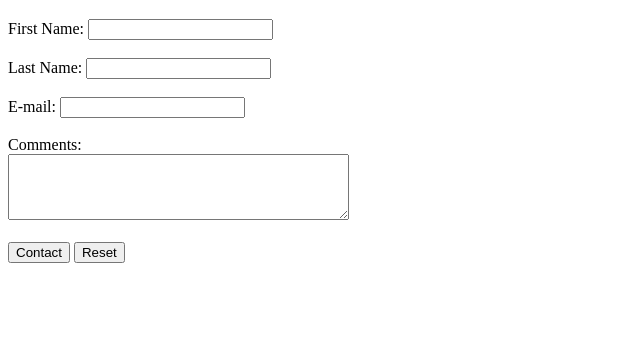
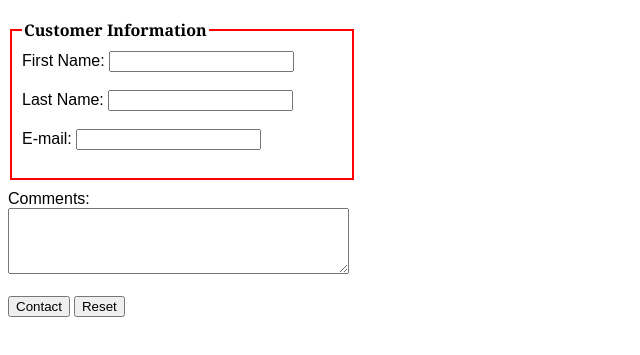
Before and after one commit to Michael1234567890993828/9.4, a plain HTML site: page index.html in a window 1280 px wide. Shown: the part 61-416 px from the top of the page, without its empty margins (0-640 px from the left). Drawn offline with Linux system fonts and the light colour scheme.

Commit message:
code fixed

```diff
--- a/index.html
+++ b/index.html
@@ -1,43 +1,43 @@
+
 <!DOCTYPE html>
 <html lang="en">
 <head>
     <meta charset="UTF-8">
     <meta name="viewport" content="width=device-width, initial-scale=1.0">
     <title>Contact Form</title>
-   <style>
+    <style>
         fieldset {
             width: 320px;
-            border: 2px ridge #ff0000;
+            border: 2px solid #ff0000;
             padding: 10px;
             margin-bottom: 10px;
         }
+
         legend {
             font-family: Georgia, "Times New Roman", serif;
             font-weight: bold;
         }
+
         label {
             font-family: Arial, sans-serif;
         }
     </style>
 </head>
 <body>
-
     <h1>Contact Us</h1>
 
     <form action="submit_form.php" method="post">
-
-        First Name: <input type="text" name="fname" id="fname"><br><br>
-
-        Last Name: <input type="text" name="lname" id="lname"><br><br>
-
-        E-mail: <input type="email" name="email" id="email"><br><br>
-
-        Comments:<br>
-        <textarea name="comments" id="comments" rows="4" cols="40"></textarea><br><br>
-
+        <fieldset>
+            <legend>Customer Information</legend>
+            <label>First Name: <input type="text" name="fname" id="fname"></label><br><br>
+            <label>Last Name: <input type="text" name="lname" id="lname"></label><br><br>
+            <label>E-mail: <input type="email" name="email" id="email"></label><br><br>
+        </fieldset>
+        <label>Comments:<br>
+            <textarea name="comments" id="comments" rows="4" cols="40"></textarea>
+        </label><br><br>
         <input type="submit" value="Contact">
-<input type="reset">
+        <input type="reset" value="Reset">
     </form>
-
 </body>
 </html>
--- /dev/null
+++ b/style.css
@@ -0,0 +1,16 @@
+
+fieldset {
+    width: 320px;
+    border: 2px solid #ff0000;
+    padding: 10px;
+    margin-bottom: 10px;
+}
+
+legend {
+    font-family: Georgia, "Times New Roman", serif;
+    font-weight: bold;
+}
+
+label {
+    font-family: Arial, sans-serif;
+}
```
